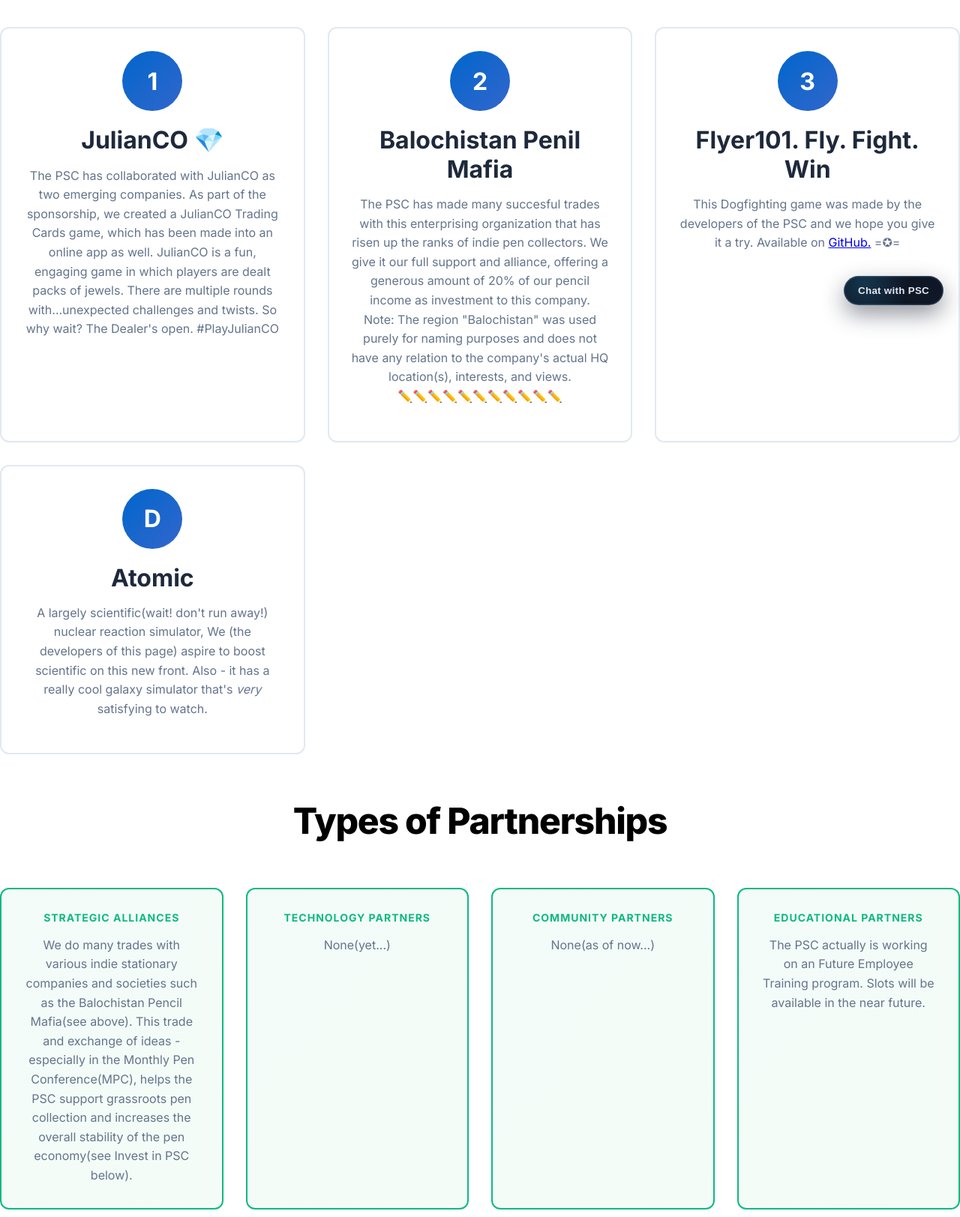
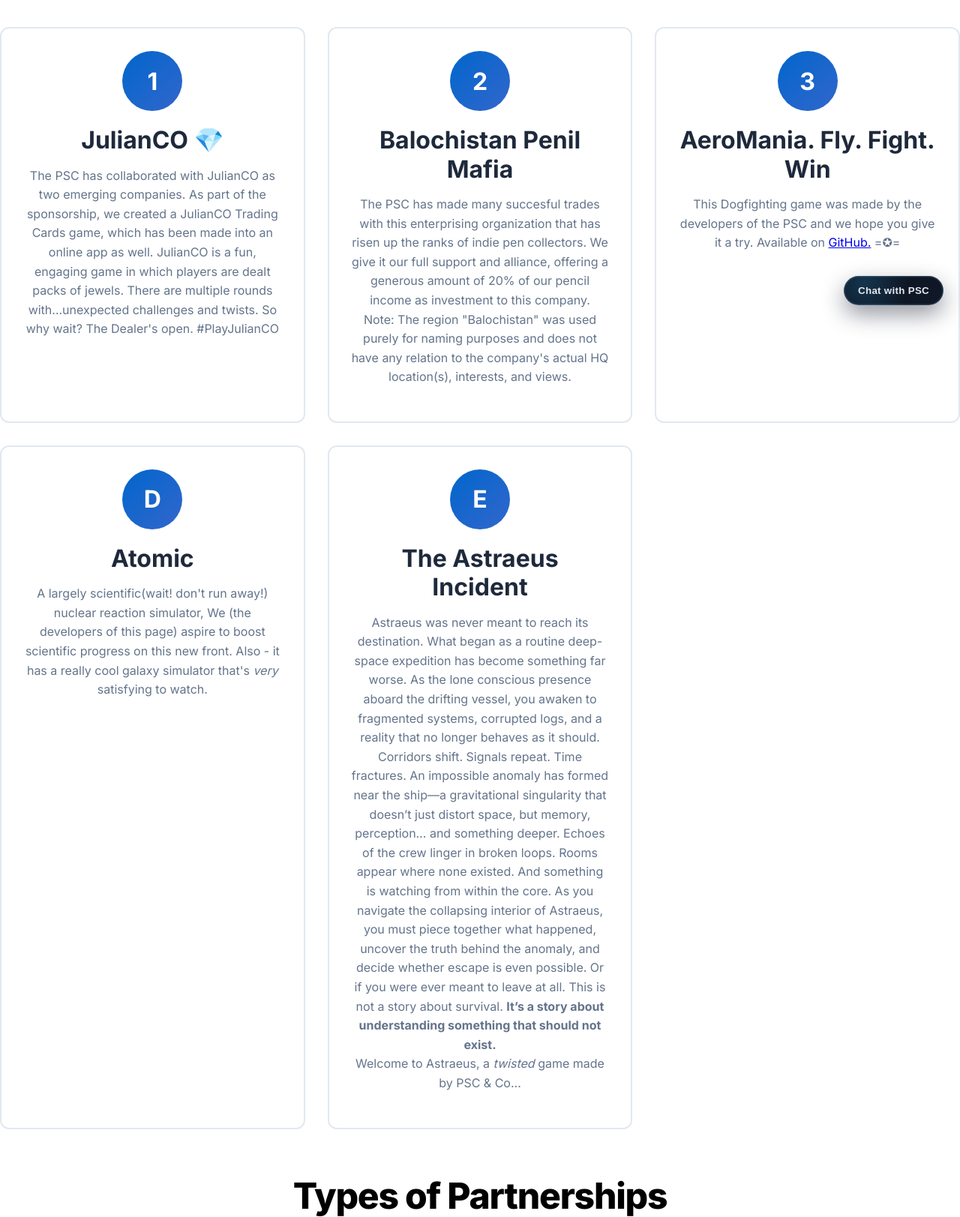
Before and after one commit to the-kitten-strikes-back/psc-official, a Flask app: page /partnerships in a window 1280 px wide. Shown: the part 371-1994 px from the top of the page at 75% size. Run offline with Flask 3, Linux system fonts and the light colour scheme.

Commit message:
astraeus

```diff
--- a/templates/partnerships.html
+++ b/templates/partnerships.html
@@ -164,18 +164,22 @@
                 <div class="partner-card">
                     <div class="partner-logo">2</div>
                     <h3>Balochistan Penil Mafia</h3>
-                    <p>The PSC has made many succesful trades with this enterprising organization that has risen up the ranks of indie pen collectors. We give it our full support and alliance, offering a generous amount of 20% of our pencil income as investment to this company. <br> Note: The region "Balochistan" was used purely for naming purposes and does not have any relation to the company's actual HQ location(s), interests, and views. <br>
-✏️✏️✏️✏️✏️✏️✏️✏️✏️✏️✏️</p>
+                    <p>The PSC has made many succesful trades with this enterprising organization that has risen up the ranks of indie pen collectors. We give it our full support and alliance, offering a generous amount of 20% of our pencil income as investment to this company. <br> Note: The region "Balochistan" was used purely for naming purposes and does not have any relation to the company's actual HQ location(s), interests, and views. <br></p>
                 </div>
                 <div class="partner-card">
                     <div class="partner-logo">3</div>
-                    <h3>Flyer101. Fly. Fight. Win</h3>
+                    <h3>AeroMania. Fly. Fight. Win</h3>
                     <p>This Dogfighting game was made by the developers of the PSC and we hope you give it a try. Available on <a href="https://github.com/the-kitten-strikes-back/flyer101"> GitHub.</a> =✪=</p>
                 </div>
                 <div class="partner-card">
                     <div class="partner-logo">D</div>
                     <h3>Atomic</h3>
-                    <p>A largely scientific(wait! don't run away!) nuclear reaction simulator, We (the developers of this page) aspire to boost scientific on this new front. Also - it has a really cool galaxy simulator that's <i>very</i> satisfying to watch.</p>
+                    <p>A largely scientific(wait! don't run away!) nuclear reaction simulator, We (the developers of this page) aspire to boost scientific progress on this new front. Also - it has a really cool galaxy simulator that's <i>very</i> satisfying to watch.</p>
+                </div>
+                <div class="partner-card">
+                    <div class="partner-logo">E</div>
+                    <h3>The Astraeus Incident</h3>
+                    <p> Astraeus was never meant to reach its destination. What began as a routine deep-space expedition has become something far worse. As the lone conscious presence aboard the drifting vessel, you awaken to fragmented systems, corrupted logs, and a reality that no longer behaves as it should. Corridors shift. Signals repeat. Time fractures. An impossible anomaly has formed near the ship—a gravitational singularity that doesn’t just distort space, but memory, perception… and something deeper. Echoes of the crew linger in broken loops. Rooms appear where none existed. And something is watching from within the core. As you navigate the collapsing interior of Astraeus, you must piece together what happened, uncover the truth behind the anomaly, and decide whether escape is even possible. Or if you were ever meant to leave at all. This is not a story about survival. <b>It’s a story about understanding something that should not exist.</b> <br> Welcome to Astraeus, a <i>twisted</i> game made by PSC & Co... </p>
                 </div>
             </div>
 
```
